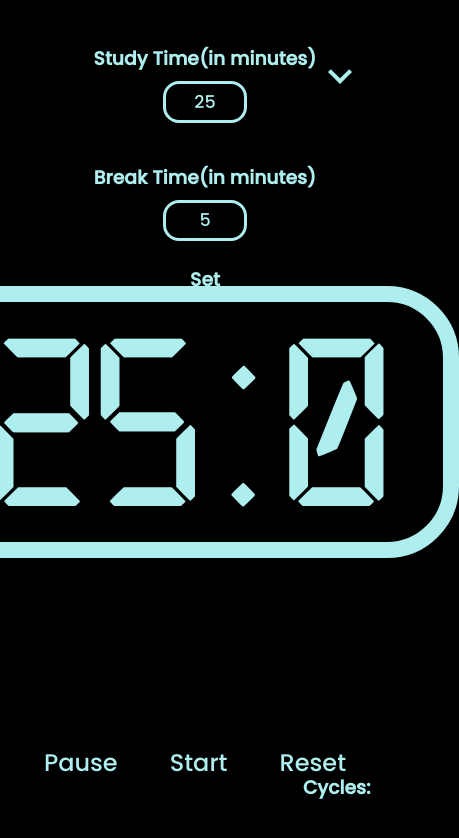
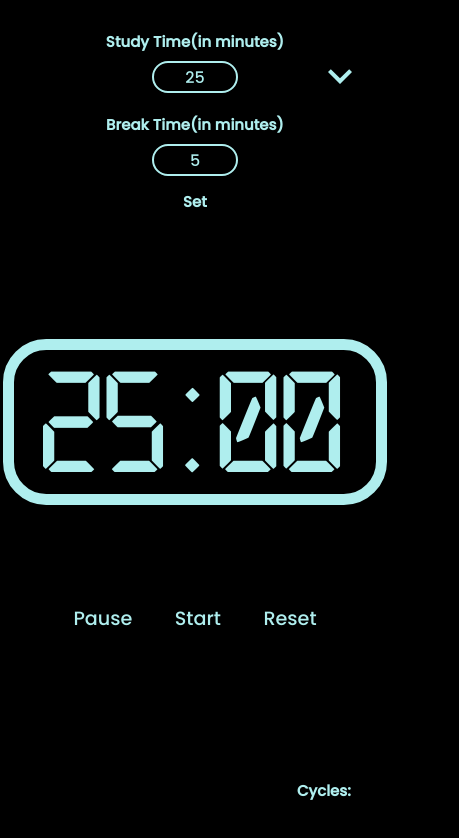
Before and after one commit to ZealinBee/clock, a plain HTML site: page pomodoro/pomodoro.html in a window 390 px wide. Shown: the whole page, 459 px wide, since content can reach past the window. Drawn offline with Linux system fonts and the light colour scheme.

Commit message:
Add files via upload

```diff
--- a/pomodoro/pomodoro.css
+++ b/pomodoro/pomodoro.css
@@ -70,7 +70,7 @@
   border: 3px var(--color) solid;
   border-radius: 1rem;
   padding: 0.3rem 1rem;
-  width: 25%;
+  width: 35%;
   background: black;
   color: var(--color);
   font-family: "poppins";
@@ -81,3 +81,58 @@
 .set-time-click {
   cursor: pointer;
 }
+
+input[type="number"]::-webkit-inner-spin-button {
+  opacity: 1;
+}
+
+@media (max-width: 900px) {
+  .duration {
+    top: 2%;
+    left: 50%;
+    transform: translateX(-50%);
+    width: 100%;
+    font-size: 0.8rem;
+  }
+
+  .start {
+    bottom: 25%;
+  }
+
+  .start button {
+    font-size: 1.2rem;
+    color: var(--color);
+    border: none;
+    cursor: pointer;
+    padding: 0 1em;
+  }
+
+  .study-duration-time,
+  .break-duration-time {
+    border: 2px var(--color) solid;
+    border-radius: 1rem;
+    padding: 0.1rem 0.8rem;
+    width: 25%;
+    background: black;
+    color: var(--color);
+    font-family: "poppins";
+    font-size: 1rem;
+    text-align: center;
+  }
+
+  .study-duration,
+  .break-duration {
+    margin: 0.5em;
+  }
+
+  .cycle {
+    font-size: 0.8rem;
+    right: 10%;
+  }
+
+  .study-time-left,
+  .break-time-left {
+    font-size: 1.2rem;
+    display: none;
+  }
+}
--- a/pomodoro/pomodoro.js
+++ b/pomodoro/pomodoro.js
@@ -17,19 +17,19 @@ const doneSound = document.querySelector('.done-sound')
 let studyDuration = document.querySelector('.study-duration-time')
 let breakDuration = document.querySelector('.break-duration-time')
 const setTime = document.querySelector('.set-time-click')
+const settings = document.querySelector('.settings')
 
 let startTimer;
 let studying = true
 let setMinute = 25
-let setSecond = 0;
+let setSecond = 00;
 let setBreakMinute = 10
 let setBreakSecond = 0;
 
 studyDuration.value = 25
 breakDuration.value = 5
 minute.textContent = studyDuration.value
-second.textContent = 00
-
+second.textContent = "00"
 
 expand.addEventListener("click", function () {
   expand.classList.toggle("flipexpand");
@@ -46,7 +46,9 @@ resetBtn.addEventListener("click", resetTime);
 colorPicker.addEventListener("change", changeColor);
 colorPicker.addEventListener("mousemove", changeColor);
 setTime.addEventListener('click', resetTime)
+settings.addEventListener('click', function(){
 
+})
 
 
 function changeColor() {
@@ -74,7 +76,7 @@ function resetTime() {
   startTimer = undefined
   resetBtn.currentTime = 0;
   resetSound.play();
-  second.textContent = 0
+  second.textContent = "00"
   minute.textContent = studyDuration.value;
 }
 
@@ -89,6 +91,10 @@ function pomodoro() {
   } else if (minute.textContent != 0 && second.textContent == 0) {
     second.textContent = 59;
     minute.textContent--;
+  }
+
+  if (second.textContent < 10){
+    second.textContent = "0" + second.textContent
   }
 
   if (minute.textContent == 0 && second.textContent == 0 && studying == true) {
--- a/style.css
+++ b/style.css
@@ -162,3 +162,10 @@ body {
 .flipexpand {
   transform: rotate(180deg);
 }
+
+@media (max-width: 800px) {
+  .container {
+    font-size: 9em;
+    border: 0.7rem solid var(--color);
+  }
+}
```
Also changed, not shown: pomodoro/pomodoro.html (+12 -3 lines), 1 other file.
